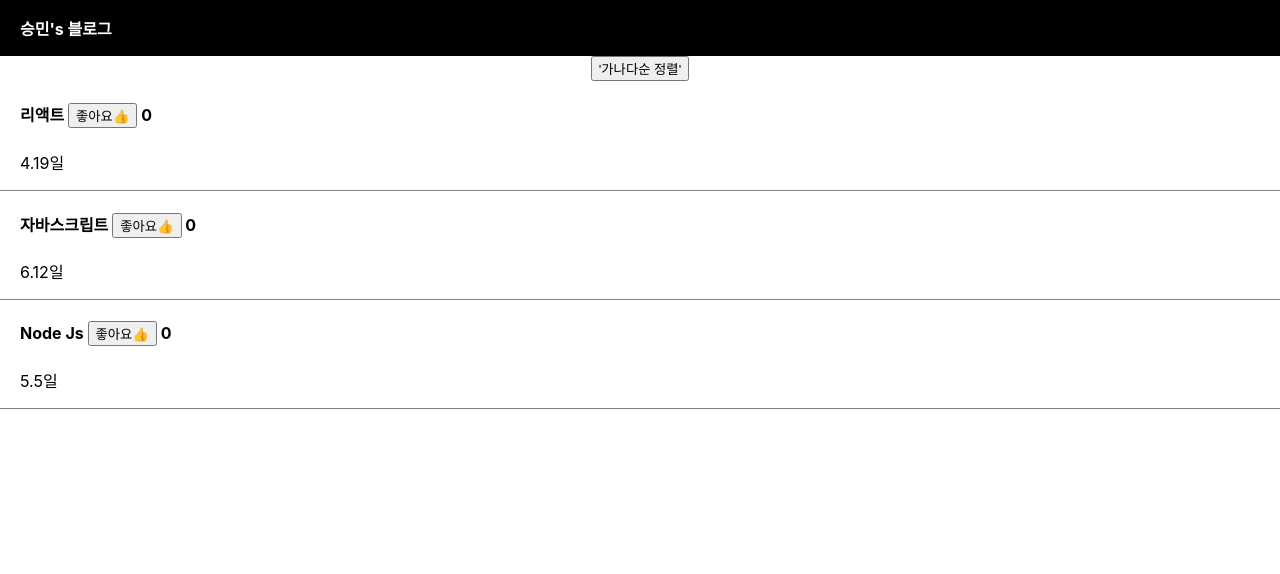
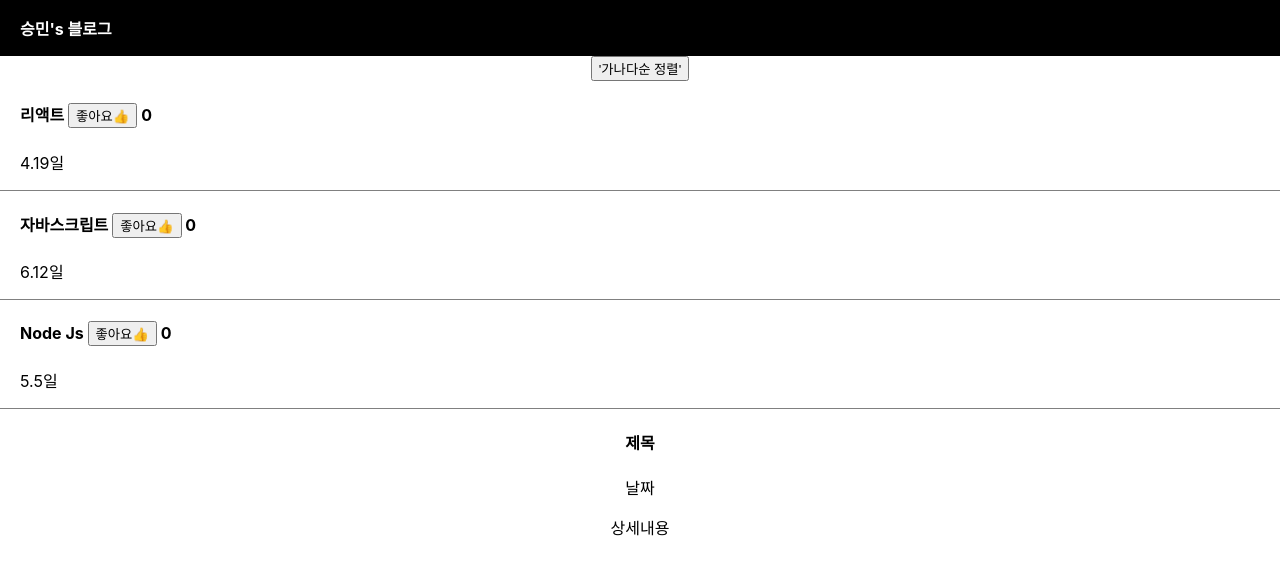
Before and after one commit to psm4171/React-Study, a React (Create React App) app: page / in a window 1280 px wide. Shown: the top 574 px of the page. Built offline with nearby package versions, Linux system fonts and the light colour scheme.

Commit message:
컴포넌트 사용 방법

```diff
--- a/src/App.js
+++ b/src/App.js
@@ -46,8 +46,28 @@
         <p> 5.5일</p>
       </div>
 
+      <Modal></Modal>
+
 </div>
 
  );
 }
+
+// 컴포넌트 - 모달 함수, 다른 함수 바깥에 만들것
+// 컴포넌트는 반복적인 html 축약할 때 사용
+// 큰 페이지를 전환할 때
+// 자주 변경되는 것들
+
+
+function Modal(){
+
+  return(
+    <div className="modal">
+        <h4>제목</h4>
+        <p>날짜</p>
+        <p>상세내용</p>
+      </div>
+  )
+}
+
 export default App;
```
